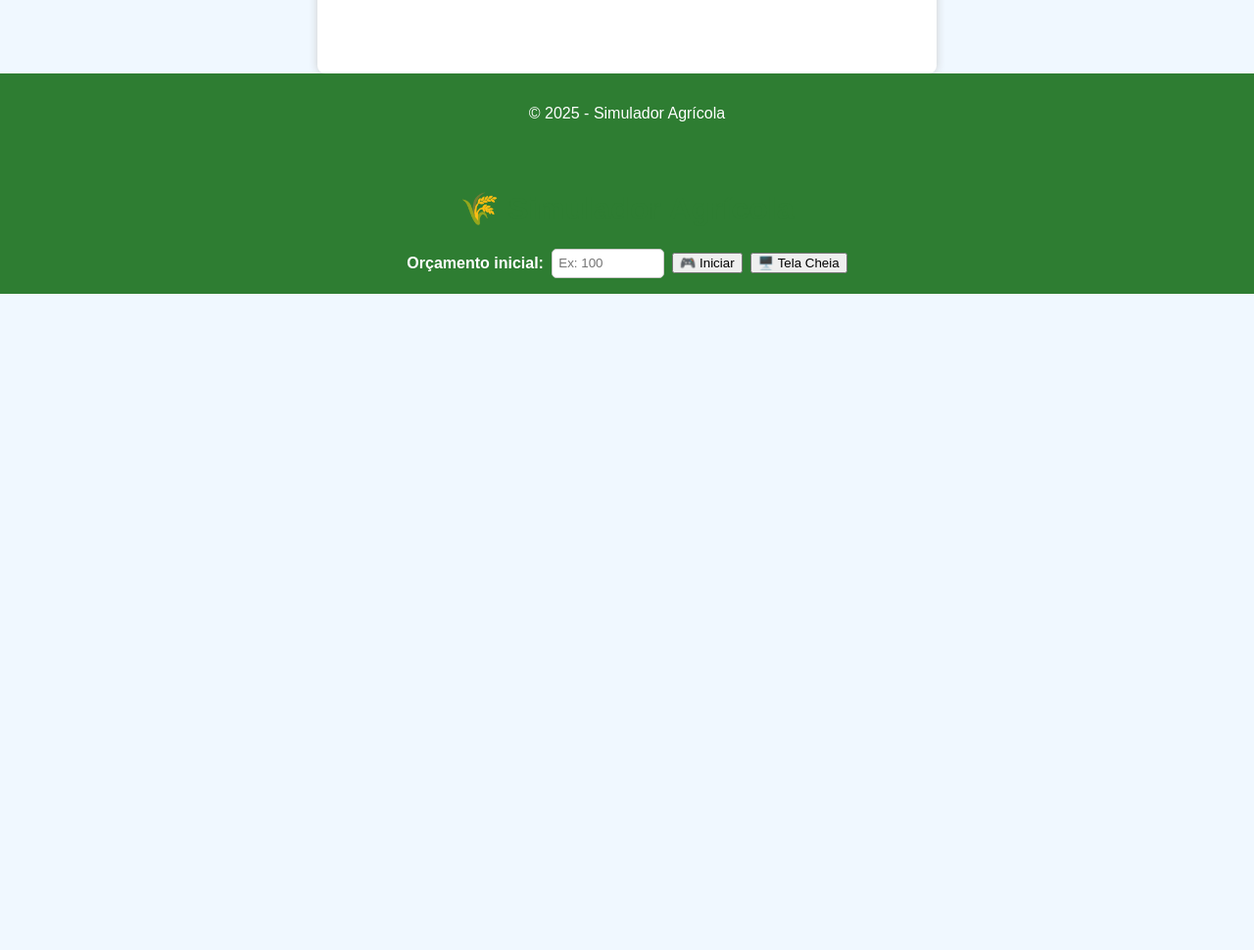
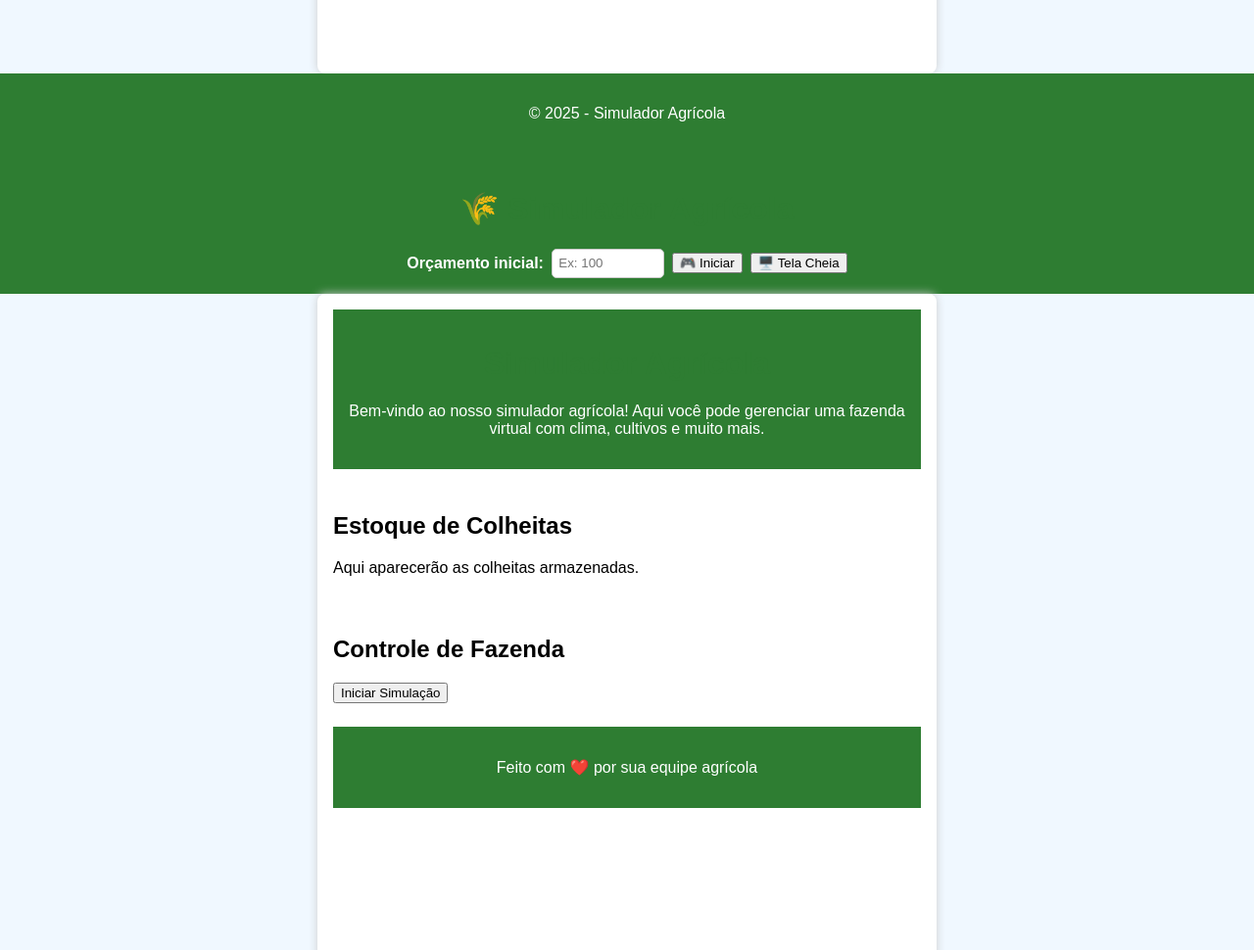
Before and after one commit to Gustavaocria/Simulador-Agr-cola-2, a plain HTML site: page index.html in a window 1280 px wide. Shown: the part 870-1840 px from the top of the page at 98% size. Before the commit the page ends 1170 px from the top, so only its background shows below. Drawn offline with Linux system fonts and the light colour scheme.

Commit message:
Update index.html

```diff
--- a/index.html
+++ b/index.html
@@ -62,3 +62,36 @@
       <button onclick="ativarTelaCheia()">🖥️ Tela Cheia</button>
     </div>
   </header>
+<!DOCTYPE html>
+<html lang="pt-br">
+<head>
+    <meta charset="UTF-8">
+    <meta name="viewport" content="width=device-width, initial-scale=1.0">
+    <title>Simulador Agrícola</title>
+    <link rel="stylesheet" href="style.css">
+</head>
+<body>
+    <div class="container">
+        <header>
+            <h1>Simulador Agrícola</h1>
+            <p>Bem-vindo ao nosso simulador agrícola! Aqui você pode gerenciar uma fazenda virtual com clima, cultivos e muito mais.</p>
+        </header>
+
+        <section class="farm-info">
+            <h2>Estoque de Colheitas</h2>
+            <p id="harvest-info">Aqui aparecerão as colheitas armazenadas.</p>
+        </section>
+
+        <section class="farm-controls">
+            <h2>Controle de Fazenda</h2>
+            <button id="start-simulation">Iniciar Simulação</button>
+        </section>
+
+        <footer>
+            <p>Feito com ❤️ por sua equipe agrícola</p>
+        </footer>
+    </div>
+
+    <script src="script.js"></script>
+</body>
+</html>
```
